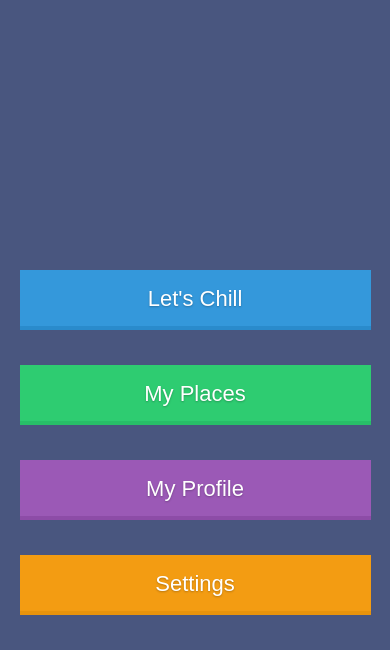
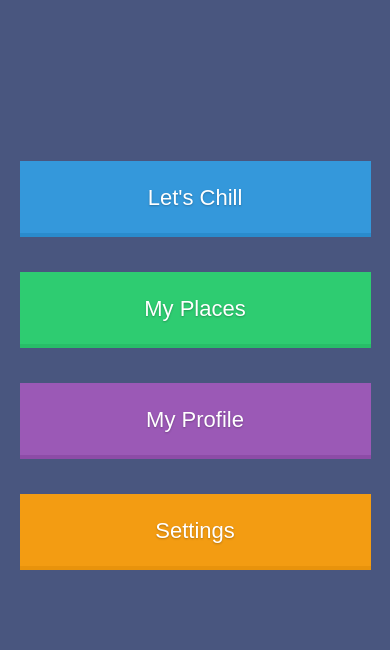
Before and after one commit to jaketownsend/Chill, a plain HTML site: page www/index.html in a window 390 px wide. Shown: the part 194-844 px from the top of the page. Drawn offline with Linux system fonts and the light colour scheme; some packages are replaced by stand-ins of ours.

Commit message:
Button CSS

```diff
--- a/www/css/index.css
+++ b/www/css/index.css
@@ -99,6 +99,7 @@ h1 {
 
 .main-menu {
 	width: 90%;
+	height: 60%;
 	position: absolute;
 	left:5%;
 	bottom: 0;
@@ -108,7 +109,7 @@ h1 {
   position: relative;
   vertical-align: top;
   width: 100%;
-  height: 60px;
+  height: 15%;
   margin: 5% auto;
   padding: 0;
   font-size: 22px;
```
